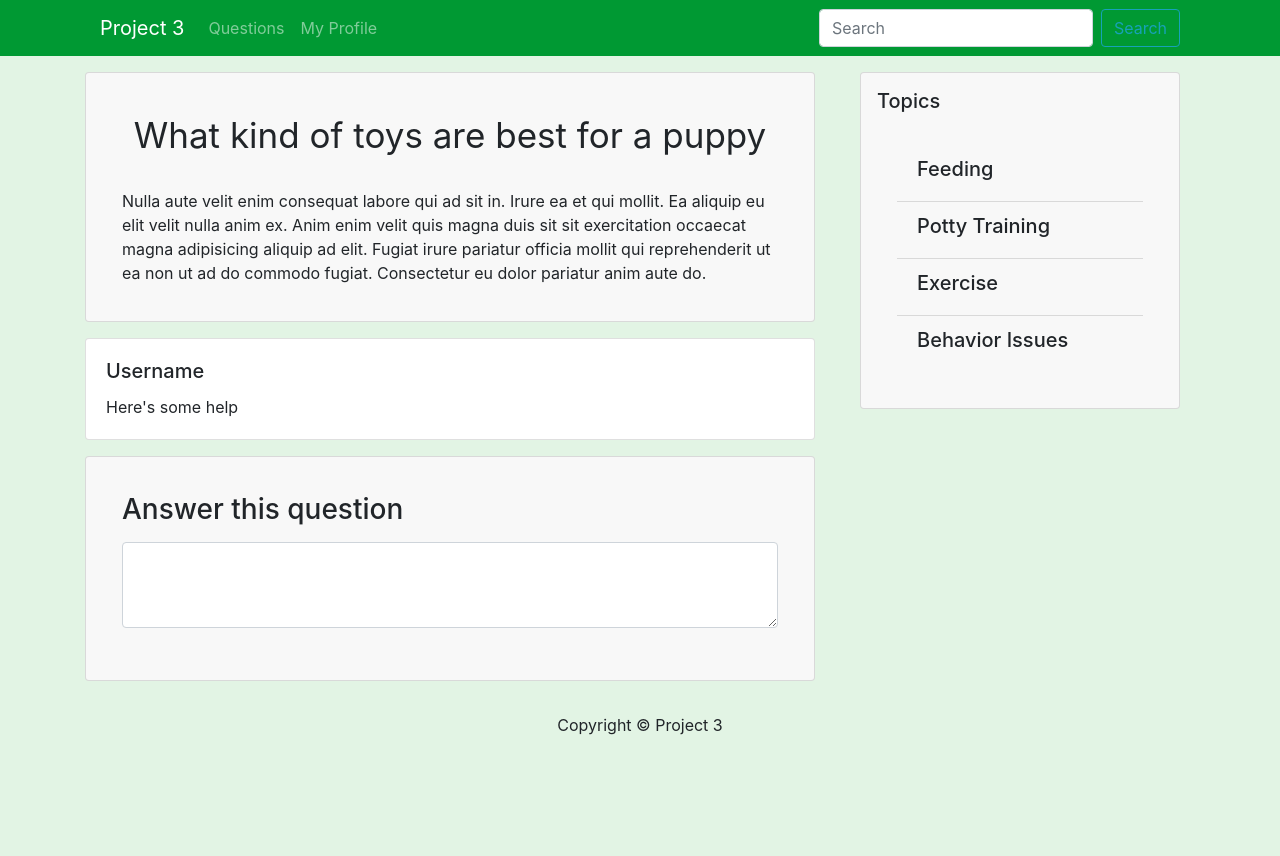
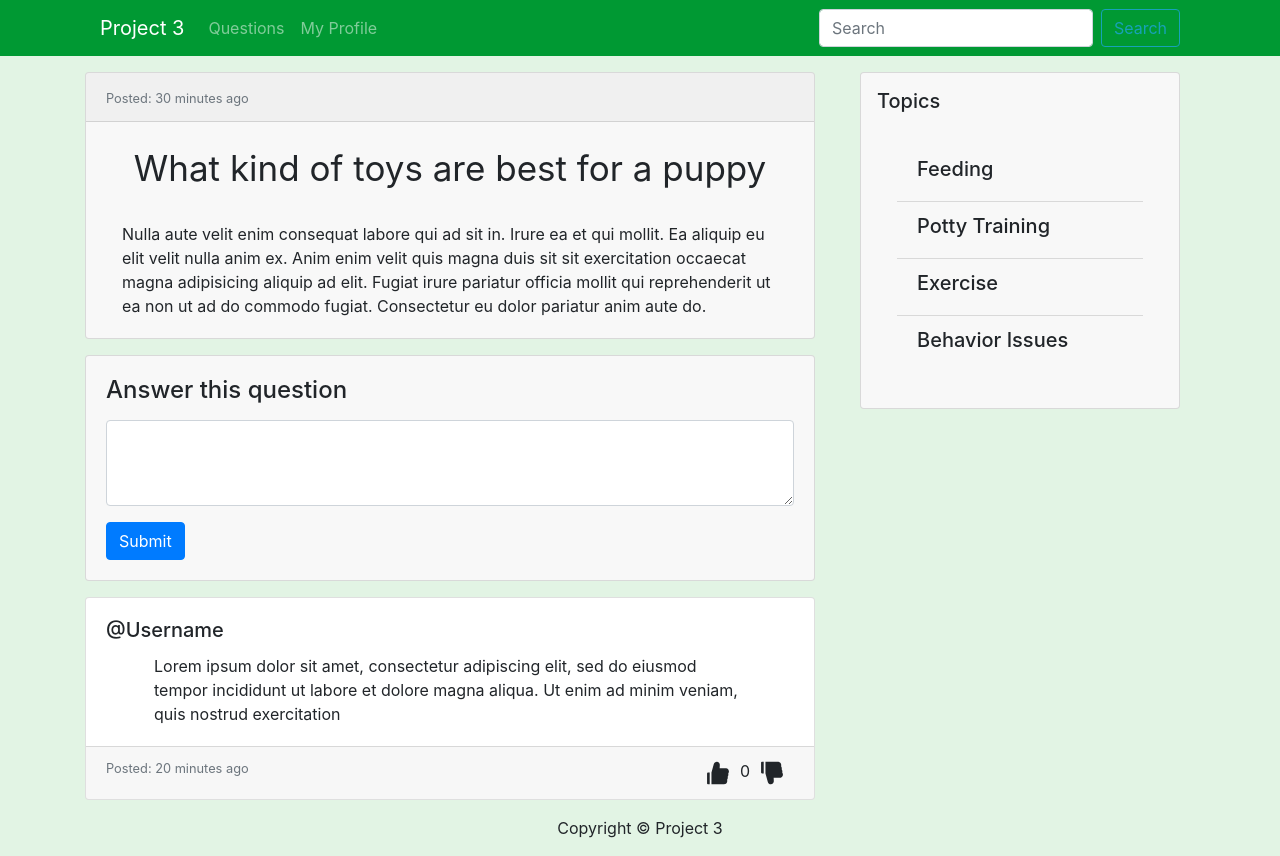
Before and after one commit to melty100/PawPals, a React (Create React App) app in the folder client/: page /question/1 in a window 1280 px wide. Before the commit the page ends 800 px from the top, so only its background shows below. Built offline with nearby package versions, Linux system fonts and the light colour scheme.

Commit message:
like buttons reply icon comment format

```diff
--- /dev/null
+++ b/client/src/components/CommentForm/CommentForm.js
@@ -0,0 +1,26 @@
+import React from 'react'
+import { Card, Form, Button } from 'react-bootstrap'
+
+const Comments = () => {
+    return (
+        <div>
+
+
+            <Card className='my-3 rounded questionCard'>
+                <Card.Body>
+                    <Form>
+                        <Form.Group controlId="exampleForm.ControlTextarea1">
+                            <Form.Label><h4>Answer this question</h4></Form.Label>
+                            <Form.Control as="textarea" rows={3} />
+                        </Form.Group>
+                        <Button variant="primary" type="submit">
+                            Submit
+                        </Button>
+                    </Form>
+                </Card.Body>
+            </Card>
+        </div>
+    )
+}
+
+export default Comments
--- /dev/null
+++ b/client/src/components/Comments/Comments.js
@@ -0,0 +1,40 @@
+import React, { useState } from 'react'
+import { Card } from 'react-bootstrap'
+import { LikeButton, DislikeButton, FooterContents } from './CommentsElements'
+const Comments = () => {
+    const [count, setCount] = useState(0)
+
+    function increment() {
+        setCount(prevCount => prevCount + 1)
+    }
+
+    function decrement() {
+        setCount(prevCount => prevCount - 1)
+    }
+
+    return (
+        <div>
+            <Card >
+                <Card.Body>
+                    <Card.Title>@Username</Card.Title>
+                    <Card.Text className="px-5">Lorem ipsum dolor sit amet, consectetur adipiscing elit, sed do eiusmod tempor incididunt ut labore et dolore magna aliqua. Ut enim ad minim veniam, quis nostrud exercitation </Card.Text>
+
+                </Card.Body>
+                <Card.Footer>
+                    <FooterContents>
+                        <small className="text-muted">Posted: 20 minutes ago</small>
+                        <div>
+                            <LikeButton onClick={increment} />
+                            <span>{count}</span>
+                            <DislikeButton onClick={decrement} />
+                        </div>
+
+                        {/* <ReplyComment /> */}
+                    </FooterContents>
+                </Card.Footer>
+            </Card>
+        </div>
+    )
+}
+
+export default Comments
--- /dev/null
+++ b/client/src/components/Comments/CommentsElements.js
@@ -0,0 +1,23 @@
+import styled from 'styled-components'
+import { AiFillDislike, AiFillLike} from 'react-icons/ai'
+import { FaReply } from 'react-icons/fa'
+
+export const LikeButton = styled(AiFillLike)`
+    margin: 0px 8px;
+    font-size: 28px;
+`
+
+export const DislikeButton = styled(AiFillDislike)`
+margin: 0px 8px;
+font-size: 28px;
+`
+
+export const ReplyComment = styled(FaReply)`
+margin: 0px 8px;
+font-size: 28px;
+`
+
+export const FooterContents = styled.div`
+    display: flex;
+    justify-content: space-between;
+`
--- a/client/src/components/Question/Question.js
+++ b/client/src/components/Question/Question.js
@@ -1,20 +1,29 @@
 import React from 'react'
 import { Link } from 'react-router-dom'
 import { Card } from 'react-bootstrap'
+import { FaRegComments } from 'react-icons/fa'
 import './style.css'
 
 const Question = ({ question }) => {
+    // const [commentCount, setCommentCount] = useState[0];
+
     return (
-        <Card className='my-3 p-3 rounded questionCard' >
+        <Card className='my-3 rounded questionCard' >
+            <Card.Header><small className="text-muted">Posted: 30 minutess ago</small></Card.Header>
             <Card.Body>
                 <Link to={`/question/${question.id}`}>
 
-                <Card.Title as='div'className="questionTitle">{question.title}</Card.Title>
+                    <Card.Title as='div' className="questionTitle">{question.title}</Card.Title>
                 </Link>
-                <Card.Text as='div' className="questionText">
+                <Card.Text as='div' className="questionText p-3">
                     {question.content}
                 </Card.Text>
             </Card.Body>
+            <Card.Footer>
+                <div className="comments_icon">
+                    <FaRegComments  />
+                </div>
+                </Card.Footer>
         </Card>
     )
 }
--- a/client/src/components/Question/style.css
+++ b/client/src/components/Question/style.css
@@ -13,4 +13,12 @@
 .questionText {
     display: flex;
     justify-content: center;
+
 }
+
+.comments_icon {
+    font-size: 28px;
+    padding-right: 8px;
+    display: flex;
+    justify-content: flex-end;
+}
--- a/client/src/components/Topics/style.css
+++ b/client/src/components/Topics/style.css
@@ -5,7 +5,3 @@
 .topic__list {
     background-color: #F8F8F8;
 }
-
-/* .topicContainer {
-    position: sticky
-} */
--- a/client/src/pages/QuestionPage.js
+++ b/client/src/pages/QuestionPage.js
@@ -1,8 +1,10 @@
 import React from 'react'
-import { Row, Col, Card, Form } from 'react-bootstrap'
+import { Row, Col, Card} from 'react-bootstrap'
 // import Header from '../components/Header'
 import Topics from '../components/Topics/Topics'
 import questions from '../questions'
+import CommentForm from '../components/CommentForm/CommentForm'
+import Comments from '../components/Comments/Comments'
 // import axios from 'axios'
 
 const QuestionPage = ({ match }) => {
@@ -27,30 +29,18 @@ const QuestionPage = ({ match }) => {
                 {/* <Header /> */}
                 <Row>
                     <Col sm={8}>
-                        <Card className='my-3 p-3 rounded questionCard' >
+                        <Card className='my-3 rounded questionCard' >
+                        <Card.Header><small className="text-muted">Posted: 30 minutes ago</small></Card.Header>
                             <Card.Body>
                                 <Card.Title as='div' className="questionTitle">{question.title}</Card.Title>
-                                <Card.Text as='div' className="questionText">
+                                <Card.Text as='div' className="questionText px-3">
                                     {question.content}
                                 </Card.Text>
                             </Card.Body>
                         </Card>
-                        <Card >
-                            <Card.Body>
-                                <Card.Title>Username</Card.Title>
-                                <Card.Text>Here's some help</Card.Text>
-                            </Card.Body>
-                        </Card>
-                        <Card className='my-3 p-3 rounded questionCard'>
-                            <Card.Body>
-                                <Form>
-                                    <Form.Group controlId="exampleForm.ControlTextarea1">
-                                        <Form.Label><h3>Answer this question</h3></Form.Label>
-                                        <Form.Control as="textarea" rows={3} />
-                                    </Form.Group>
-                                </Form>
-                            </Card.Body>
-                        </Card>
+                        <CommentForm />
+                        <Comments />
+
                     </Col>
                     <Col sm={4}>
                         <Topics />
```
Also changed, not shown: 1 other file (tests, documents, lock files or other folders).
